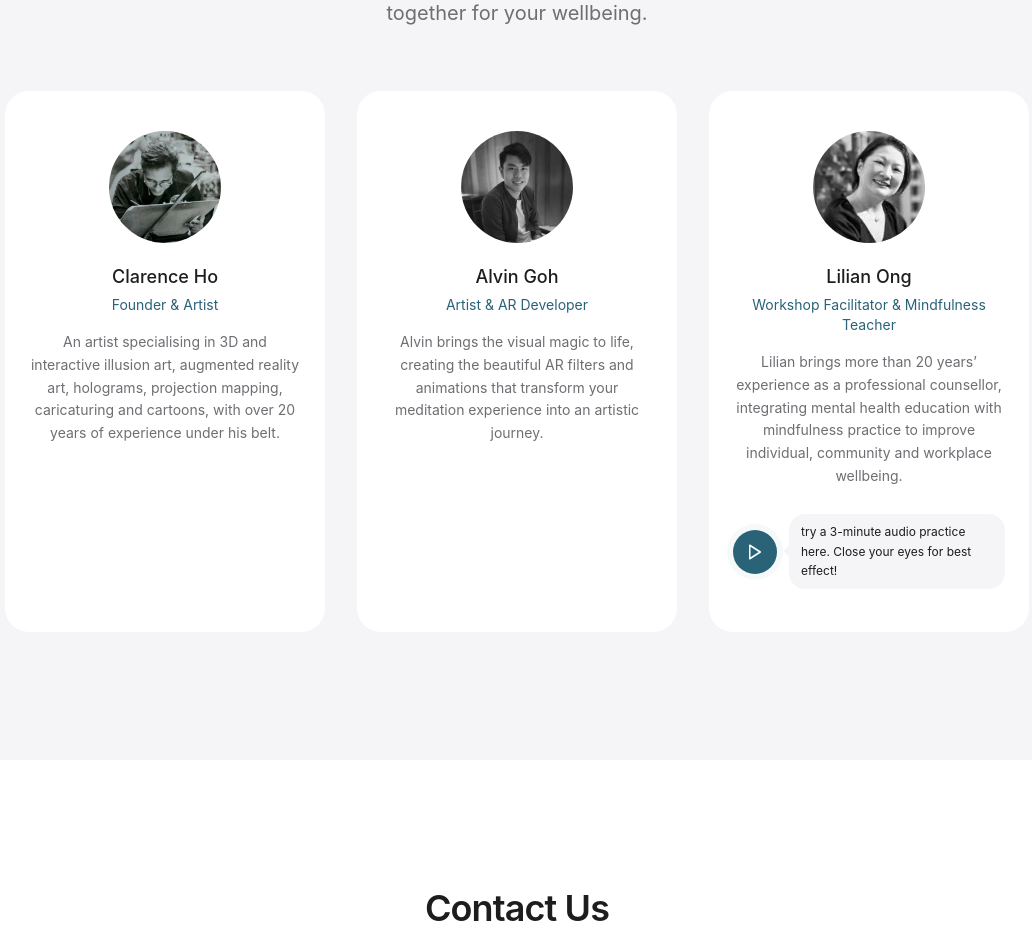
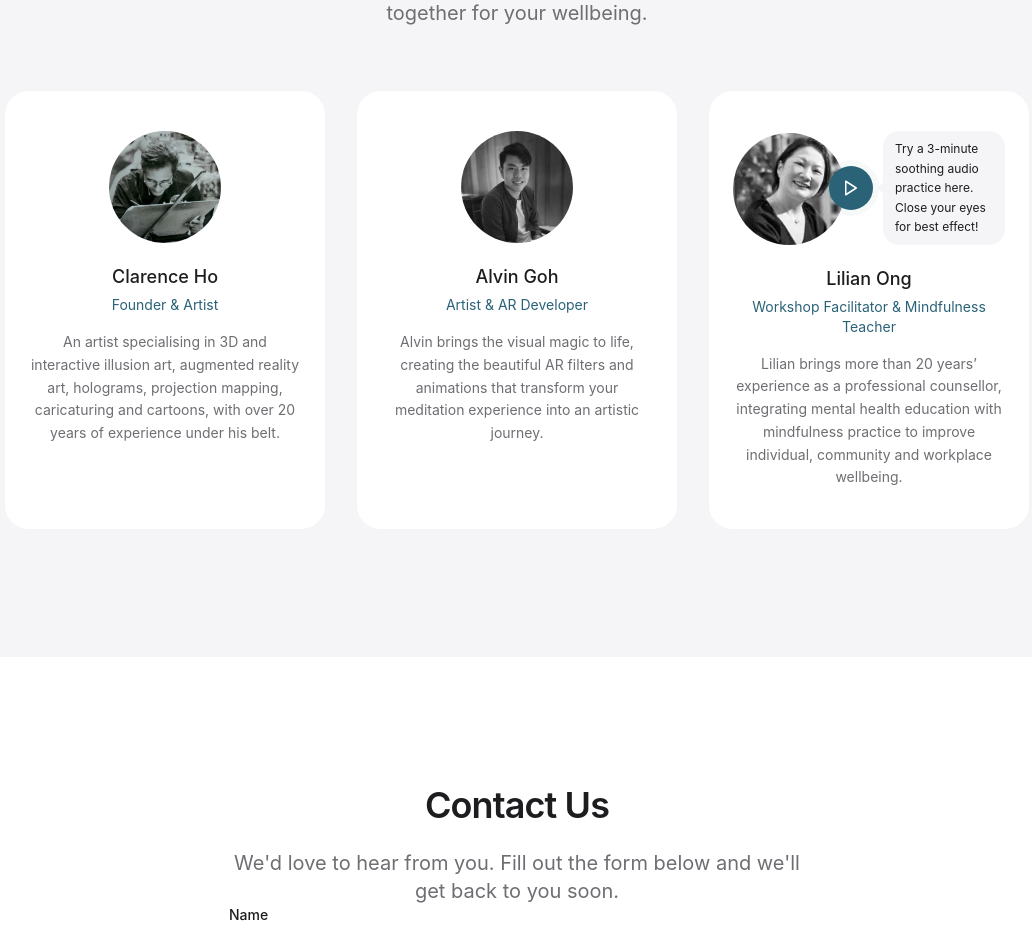
Before and after one commit to smara-sg/smara-website-v3, a React (Vite) app: page /about in a window 1280 px wide. Shown: the part 1100-2028 px from the top of the page, without its empty margins (123-1155 px from the left). Built offline with nearby package versions, Linux system fonts and the light colour scheme.

Commit message:
Move the meditation player beside Lilian’s portrait

```diff
--- a/src/components/AboutPage.tsx
+++ b/src/components/AboutPage.tsx
@@ -27,7 +27,7 @@ const MeditationPractice = () => {
   };
 
   return (
-    <div className="mt-6">
+    <div className="relative z-10 -ml-4 min-w-0 flex-1">
       <style>{`
         @keyframes meditation-pulse {
           0%, 100% { box-shadow: 0 0 0 0 rgb(37 97 121 / 16%); }
@@ -50,13 +50,13 @@ const MeditationPractice = () => {
           setHasError(true);
         }}
       />
-      <div className="grid min-h-[5rem] grid-cols-[auto_1fr] items-center gap-3 text-left">
+      <div className="grid grid-cols-[auto_minmax(0,1fr)] items-center gap-2.5 text-left">
         <button
           type="button"
           aria-label={playing ? 'Pause meditation practice' : 'Play meditation practice with Lilian Ong'}
           aria-describedby={playing ? undefined : 'lilian-practice-invitation'}
           onClick={togglePlayback}
-          className={`grid h-11 w-11 place-items-center rounded-full bg-accent text-white focus-visible:outline focus-visible:outline-2 focus-visible:outline-offset-4 focus-visible:outline-accent ${playing ? '' : 'motion-safe:animate-[meditation-pulse_4s_ease-in-out_infinite]'}`}
+          className="grid h-11 w-11 shrink-0 place-items-center rounded-full bg-accent text-white ring-2 ring-white focus-visible:outline focus-visible:outline-2 focus-visible:outline-offset-4 focus-visible:outline-accent motion-safe:animate-[meditation-pulse_4s_ease-in-out_infinite]"
         >
           {playing ? <Pause size={18} aria-hidden="true" /> : <Play size={18} aria-hidden="true" />}
         </button>
@@ -66,7 +66,7 @@ const MeditationPractice = () => {
             className="relative origin-left rounded-2xl bg-mist px-3 py-2 text-xs leading-relaxed text-ink motion-safe:animate-[meditation-bubble-in_300ms_ease-out_both]"
           >
             <span aria-hidden="true" className="absolute -left-1 top-1/2 h-2 w-2 -translate-y-1/2 rotate-45 bg-mist" />
-            try a 3-minute audio practice here. Close your eyes for best effect!
+            Try a 3-minute soothing audio practice here. Close your eyes for best effect!
           </p>
         )}
       </div>
@@ -190,7 +190,8 @@ ties.
           {teamMembers.map((member) => (
             <div key={member.name} className="rounded-3xl bg-white px-6 py-10 text-center">
               <div>
-                <div className="relative mx-auto mb-5 h-28 w-28 overflow-hidden rounded-full bg-mist">
+                <div className={member.name === 'Lilian Ong' ? 'mb-5 flex min-h-28 items-end' : 'mb-5'}>
+                  <div className={`relative h-28 w-28 shrink-0 overflow-hidden rounded-full bg-mist ${member.name === 'Lilian Ong' ? '' : 'mx-auto'}`}>
                     <OptimizedImage
                       src={member.image}
                       alt={member.name}
@@ -198,11 +199,12 @@ ties.
                       className="hover:scale-105 transition-transform duration-300"
                     />
                   </div>
+                  {member.name === 'Lilian Ong' && <MeditationPractice />}
+                </div>
                 <div className="text-center">
                   <h3 className="text-lg font-medium text-ink">{member.name}</h3>
                   <p className="mt-1 text-sm text-accent">{member.role}</p>
                   <p className="mt-4 text-sm leading-relaxed text-mute">{member.description}</p>
-                  {member.name === 'Lilian Ong' && <MeditationPractice />}
                 </div>
               </div>
             </div>
```
Lines whose indentation alone changed are shown as unchanged.
